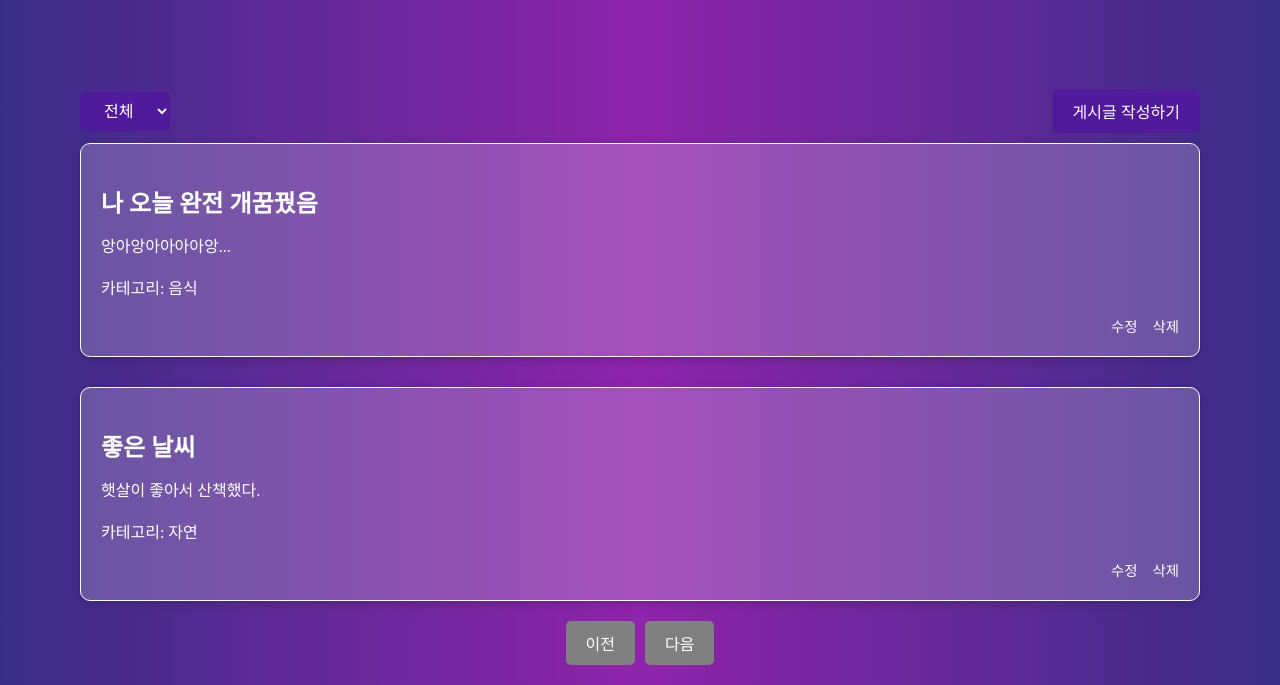
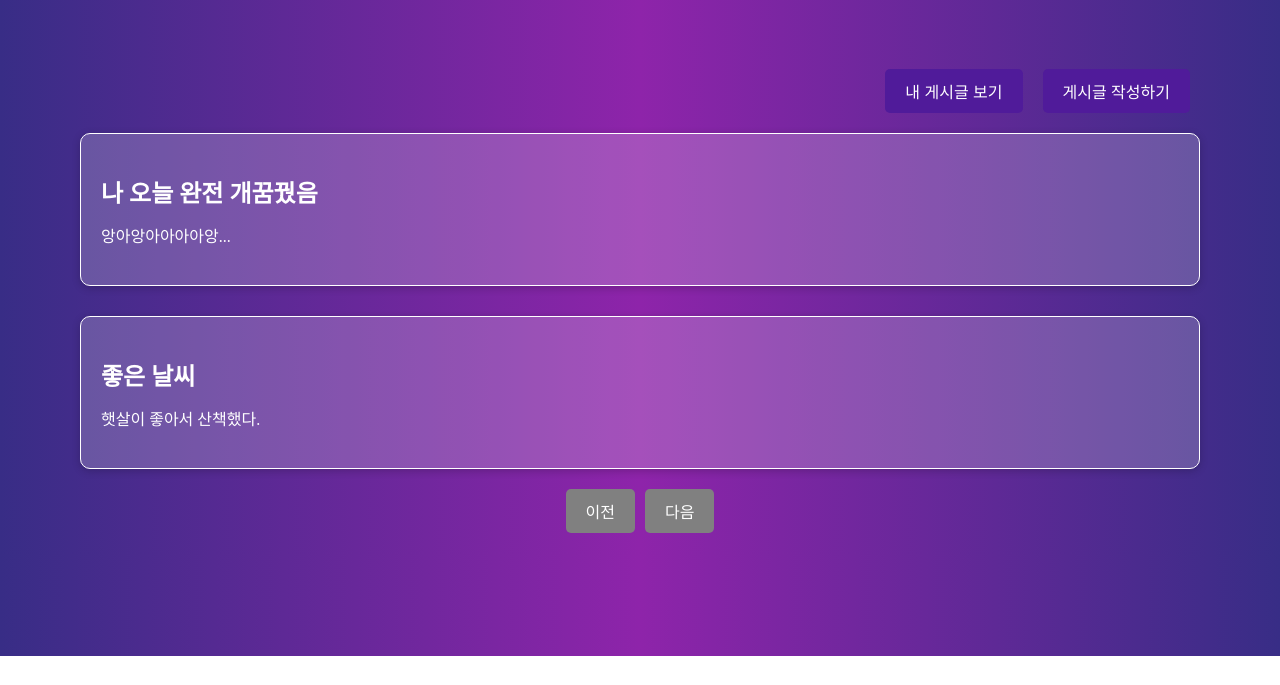
Before and after one commit to dooooooosik/javaProject, a website: page frontDream/frontHTML/communityPage.html in a window 1280 px wide. Shown: the part 144-829 px from the top of the page. After the commit the page ends 800 px from the top, so only its background shows below. Drawn offline with Linux system fonts and the light colour scheme; files that its build step writes are made by us from their sources; files whose address does not match are found by name; a web font is replaced by a local one.

Commit message:
my_write

```diff
--- a/frontDream/frontCSS/communityPage.css
+++ b/frontDream/frontCSS/communityPage.css
@@ -6,20 +6,20 @@
     font-style: normal;
   }
 
-  @font-face {
+@font-face {
     font-family: 'Gumi';
     src: url('./font/GumiDotum.otf') format('opentype'),
          url('./font/GumiDotum.ttf') format('truetype');
     font-weight: normal;
     font-style: normal;
-  }
+}
 
-  body {
+body {
     background: linear-gradient(to right, #382d86, #8E24AA, #382d86);
     color: white;
     margin: 0;
     padding: 0;
-  }
+}
 
   header {
     display: flex;
@@ -79,13 +79,6 @@
     background-color: #501b9a; /* 진한 보라색 */
   }
 
-  .filter-container {
-    display: flex;
-    justify-content: space-between;
-    align-items: center;
-    width: 70rem;
-    margin: 0px 36.5px 10px 36.5px;
-  }
 
   #category-filter {
     background-color: #501b9a;
@@ -111,20 +104,28 @@
     width: 70rem;
     margin: 0 auto;
   }
+  .write-post-wrap {
+    display: flex; /* Flexbox 활성화 */
+    justify-content: right; /* 자식 요소를 양쪽 끝으로 배치 */
+    align-items: center; /* 세로 정렬을 가운데로 설정 */
+    width: 1120px; /* 원하는 전체 너비 설정 */
+    margin: 0 auto; /* 중앙 정렬 */
+  }
 
-  #write-post-btn {
+#write-post-btn, #my-posts-btn {
   background-color: #501b9a;
   border: none;
   border-radius: 5px;
   color: white;
   padding: 10px 20px;
+  margin: 0px 10px;
   cursor: pointer;
   font-size: 1rem;
   font-family: 'Gumi', sans-serif;
   transition: background-color 0.3s ease;
 }
 
-#write-diary-btn:hover {
+#write-post-btn:hover, #my-posts-btn:hover {
   background-color: #7E57C2;
 }
 
--- a/frontDream/frontCSS/diaryPage.css
+++ b/frontDream/frontCSS/diaryPage.css
@@ -88,20 +88,12 @@ main{
   margin: 0px 36.5px;
 }
 
-#category-filter {
-  background-color: #501b9a;
-  border: none;
-  border-radius: 5px;
-  color: white;
-  padding: 10px 20px;
-  cursor: pointer;
-  font-size: 1rem;
-  font-family: 'Gumi', sans-serif;
-  transition: background-color 0.3s ease;
-}
-
-#category-filter:hover {
-  background-color: #7E57C2;
+.write-diary-wrapper{
+  display: flex; /* Flexbox 활성화 */
+  justify-content: right; /* 자식 요소를 양쪽 끝으로 배치 */
+  align-items: center; /* 세로 정렬을 가운데로 설정 */
+  width: 1120px; /* 원하는 전체 너비 설정 */
+  margin: 0 auto; /* 중앙 정렬 */
 }
 
 #write-diary-btn {
--- a/frontDream/frontHTML/communityPage.html
+++ b/frontDream/frontHTML/communityPage.html
@@ -17,26 +17,12 @@
     </div>
   </header>
 
+  <div class="write-post-wrap">
+    <button id="my-posts-btn">내 게시글 보기</button>
+    <button id="write-post-btn">게시글 작성하기</button>
+  </div>
+
   <main>
-    <div class="filter-container">
-      <div class="category-wrapper">
-        <select id="category-filter">
-          <option value="all" selected>전체</option>
-          <option value="신체">신체</option>
-          <option value="동물">동물</option>
-          <option value="음식">음식</option>
-          <option value="장소">장소</option>
-          <option value="인물">인물</option>
-          <option value="식물">식물</option>
-          <option value="행동">행동</option>
-          <option value="자연">자연</option>
-          <option value="기타">기타</option>
-        </select>
-      </div>
-      <div class="write-diary-wrapper">
-        <button id="write-post-btn">게시글 작성하기</button>
-      </div>
-    </div>
     <div id="post-container" class="post-container">
       <!-- 게시글 렌더링 -->
     </div>
@@ -56,6 +42,7 @@
       authBtn.textContent = "로그아웃";
       authBtn.addEventListener("click", () => {
         localStorage.removeItem("isLoggedIn");
+        localStorage.removeItem("userId"); // 로그아웃 시 userId도 제거
         window.location.reload();
       });
     } else {
@@ -75,26 +62,31 @@
       }
     });
 
-    // 임시 데이터
-    const posts = [
-      { id: 1, title: "나 오늘 완전 개꿈꿨음", content: "앙아앙아아아아앙...", likes: 15, category: "음식" },
-      { id: 2, title: "좋은 날씨", content: "햇살이 좋아서 산책했다.", likes: 42, category: "자연" }
-    ];
-
-    let currentPage = 1;
-    const postsPerPage = 10;
+    // 내 게시글 보기 버튼 동작
+    const myPostsBtn = document.getElementById("my-posts-btn");
+    myPostsBtn.addEventListener("click", () => {
+      if (isLoggedIn) {
+        const userId = localStorage.getItem("userId"); // 로그인한 유저의 ID 가져오기
+        renderPosts(currentPage, userId); // 내 게시글 렌더링
+      } else {
+        alert("로그인 후 이용 가능한 기능입니다."); // 경고 문구
+      }
+    });
 
     // 게시글 렌더링 함수
-    function renderPosts(page, filterCategory = "all") {
+    function renderPosts(page, userId = null) {
       const container = document.getElementById("post-container");
       container.innerHTML = ""; // 초기화
 
-      let filteredPosts = filterCategory === "all"
-        ? posts
-        : posts.filter((post) => post.category === filterCategory);
-
       const startIndex = (page - 1) * postsPerPage;
       const endIndex = page * postsPerPage;
+      let filteredPosts = posts;
+
+      // 내 게시글만 보기일 경우 필터링
+      if (userId) {
+        filteredPosts = posts.filter(post => post.userId === userId);
+      }
+
       const currentPosts = filteredPosts.slice(startIndex, endIndex);
 
       currentPosts.forEach((post) => {
@@ -103,10 +95,11 @@
         postDiv.innerHTML = `
           <h2 class="post-title">${post.title}</h2>
           <p class="post-content">${post.content}</p>
-          <p class="post-category">카테고리: ${post.category}</p>
           <div class="post-footer">
-            <button class="edit-btn" data-id="${post.id}">수정</button>
-            <button class="delete-btn" data-id="${post.id}">삭제</button>
+            ${post.userId === localStorage.getItem("userId") ? `
+              <button class="edit-btn" data-id="${post.id}">수정</button>
+              <button class="delete-btn" data-id="${post.id}">삭제</button>
+            ` : ''}
           </div>
         `;
         container.appendChild(postDiv);
@@ -116,7 +109,7 @@
       document.getElementById("next-btn").disabled = endIndex >= filteredPosts.length;
     }
 
-    // 수정 버튼 동작
+    // 수정/삭제 버튼 동작
     document.addEventListener("click", (event) => {
       if (event.target.classList.contains("edit-btn")) {
         const postId = event.target.getAttribute("data-id");
@@ -154,6 +147,20 @@
       }
     });
 
+    // 임시 데이터
+    const posts = [
+      { id: 1, title: "나 오늘 완전 개꿈꿨음", content: "앙아앙아아아아앙...", userId: "user1" },
+      { id: 2, title: "좋은 날씨", content: "햇살이 좋아서 산책했다.", userId: "user2" }
+    ];
+
+    let currentPage = 1;
+    const postsPerPage = 10;
+
+    // 로그인 시 userId 저장
+    if (isLoggedIn && !localStorage.getItem("userId")) {
+      localStorage.setItem("userId", "user1"); // 예시: 로그인한 유저 ID 저장
+    }
+
     // 초기 게시글 렌더링
     renderPosts(currentPage);
   </script>
```
Also changed, not shown: frontDream/frontHTML/diaryPage.html (+4 -20 lines), 2 other files.
